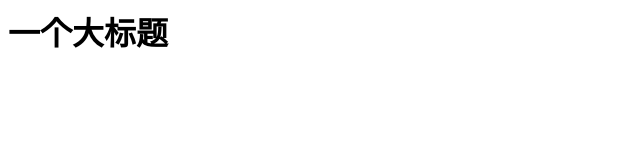
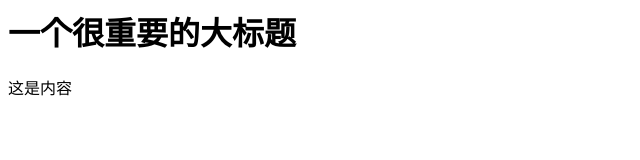
Before and after one commit to zyexi/xixi, a plain HTML site: page index.html in a window 1280 px wide. Shown: the whole page, without its empty margins (0-640 px from the left). Drawn offline with Linux system fonts and the light colour scheme.

Commit message:
03-修改了bug

```diff
--- a/index.html
+++ b/index.html
@@ -2,7 +2,8 @@
 	<head>
 	</head>
 	<body>
-		<h1>一个大标题</h1>
+		<h1>一个很重要的大标题</h1>
+		<p>这是内容</p>
 	</body>
 
 </html>
```
